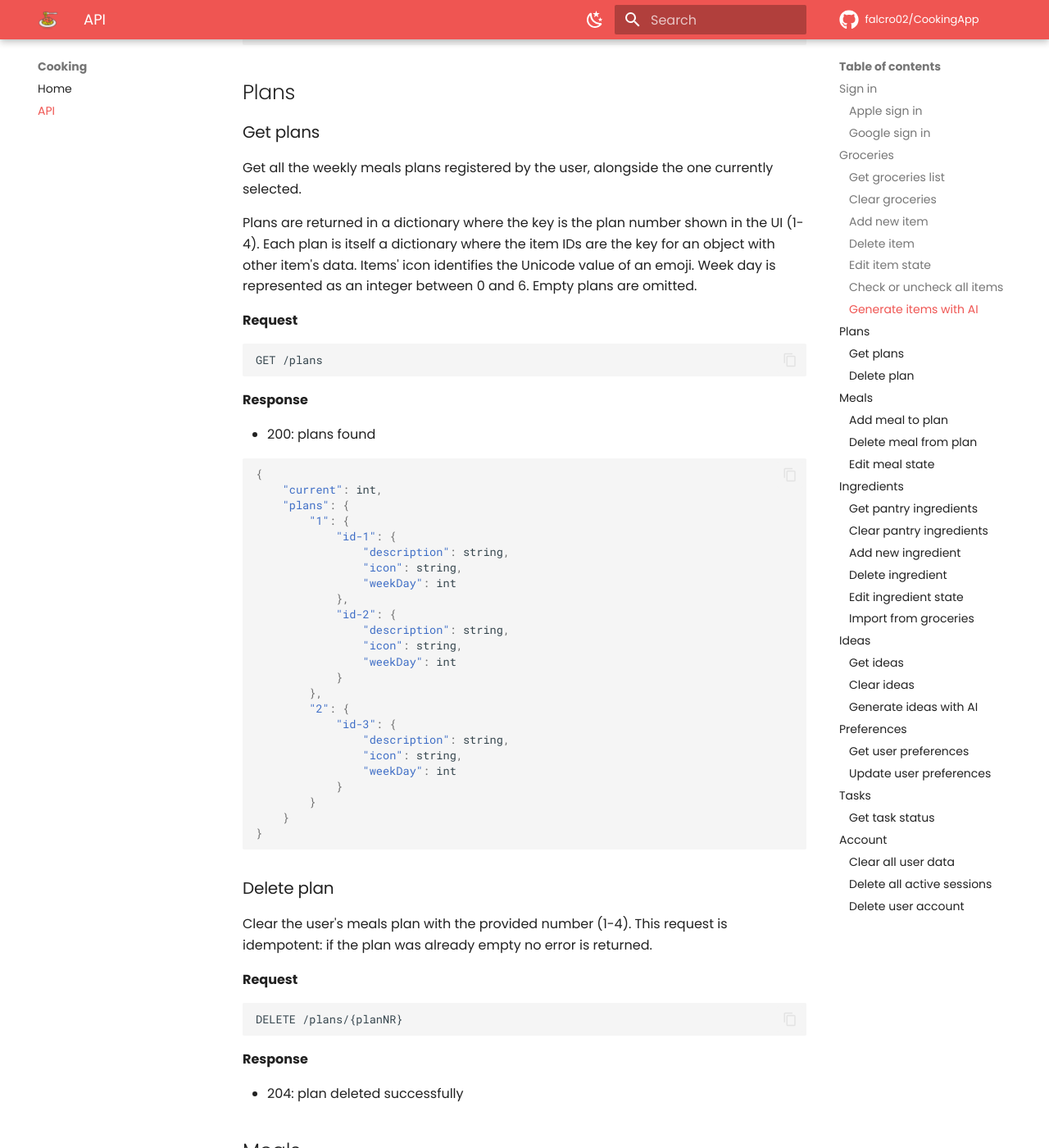
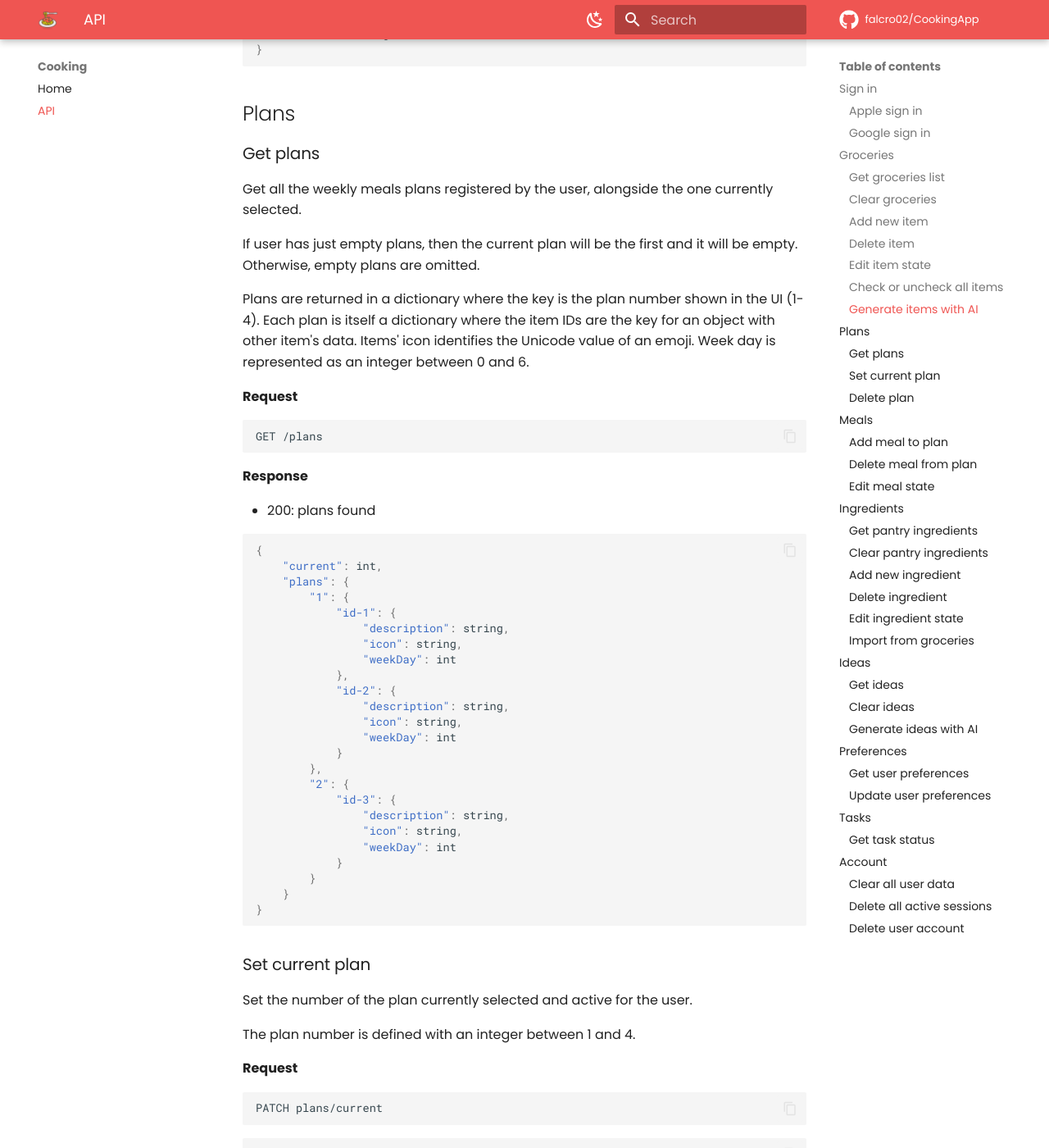
Before and after one commit to falcro02/CookingApp, an MkDocs documentation site: the page built from docs/api.md, in a window 1280 px wide and 1400 px high, scrolled down 5789 px. Shown: the whole window at 82% size. Built offline with MkDocs 1.6.1 and Material for MkDocs 9.7.7, drawn with Linux system fonts in a browser that asks for light colours; comment, search, counter and statistics services are not loaded; some of the changed text lies outside the part shown.

Commit message:
docs(api): updated preferences and added plan selection

````diff
--- a/docs/api.md
+++ b/docs/api.md
@@ -10,6 +10,7 @@
 > <br>[`POST /groceries/check`](#check-or-uncheck-all-items)
 > <br>[`POST /groceries/generate`](#generate-items-with-ai)
 > <br>[`GET /plans`](#get-plans)
+> <br>[`PATCH /plans/current`](#set-current-plan)
 > <br>[`DELETE /plans/{planNR}`](#delete-plan)
 > <br>[`POST /meals`](#add-meal-to-plan)
 > <br>[`DELETE /meals/{itemID}`](#delete-meal-from-plan)
@@ -24,7 +25,7 @@
 > <br>[`GET /ideas`](#get-ideas)
 > <br>[`DELETE /ideas`](#clear-ideas)
 > <br>[`GET /preferences`](#get-user-preferences)
-> <br>[`PUT /preferences`](#update-user-preferences)
+> <br>[`PATCH /preferences`](#update-user-preferences)
 > <br>[`GET /tasks/{taskID}`](#get-task-status)
 > <br>[`DELETE /data`](#clear-all-user-data)
 > <br>[`DELETE /sessions`](#delete-all-active-sessions)
@@ -290,13 +291,16 @@ POST /groceries/generate
 Get all the weekly meals plans registered by the user, alongside the one
 currently selected.
 
+If user has just empty plans, then the current plan will be the first and it
+will be empty.
+Otherwise, empty plans are omitted.
+
 Plans are returned in a dictionary where the key is the plan number shown in
 the UI (1-4).
 Each plan is itself a dictionary where the item IDs are the key for an object
 with other item's data.
 Items' icon identifies the Unicode value of an emoji.
 Week day is represented as an integer between 0 and 6.
-Empty plans are omitted.
 
 **Request**
 
@@ -335,10 +339,39 @@ GET /plans
 }
 ```
 
+### Set current plan
+
+Set the number of the plan currently selected and active for the user.
+
+The plan number is defined with an integer between 1 and 4.
+
+**Request**
+
+```text
+PATCH plans/current
+```
+
+```json
+{
+    "current": int
+}
+```
+
+**Response**
+
+- 204: current plan set
+- 400: invalid field
+- 404: plan not found (empty)
+
 ### Delete plan
 
 Clear the user's meals plan with the provided number (1-4).
 This request is idempotent: if the plan was already empty no error is returned.
+
+After the plan is deleted, the next currently selected will be the first
+non-empty before the deleted one.
+If all plans get deleted, the currently selected one is the first, even if
+empty.
 
 **Request**
 
@@ -389,6 +422,11 @@ POST /meals
 ### Delete meal from plan
 
 Delete a meal from its plan.
+
+If the last item in the plan is deleted, the currently selected plan changes
+and will be the first non-empty before the emptied/deleted one.
+If all plans get deleted, the currently selected one is the first, even if
+empty.
 
 **Request**
 
@@ -664,17 +706,23 @@ GET /preferences
 
 Set a new textual description of user's preferences.
 An empty string is valid content, therefore this request can be used also to
-unset it, by sending an empty string with the preferences key.
+unset it, by sending an empty string with the desired preference key.
+
+Omitted attributes are ignored, meaning they are not updated/cleared.
 
 **Request**
 
 ```text
-PUT /preferences
+PATCH /preferences
 ```
 
 ```json
 {
-    "preferences": string
+    "preferences": {
+        "dietary": string,
+        "allergies": string,
+        "disliked": string
+    }
 }
 ```
 
````
Also changed, not shown: other parts of docs/api.md (+8 -4 lines).
